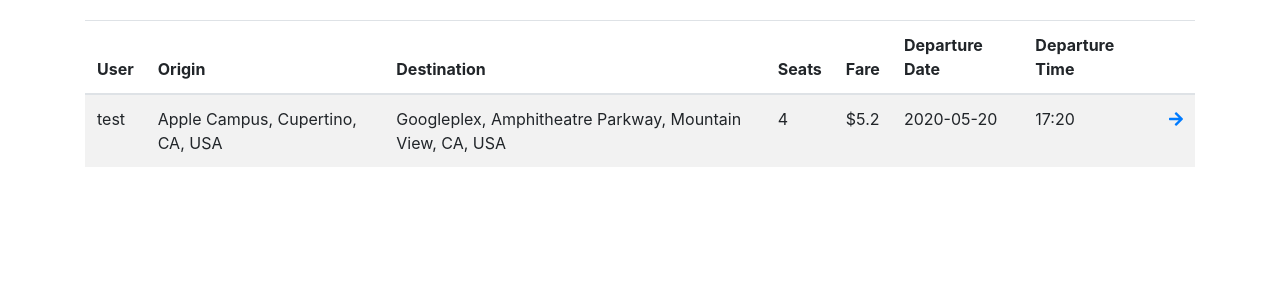
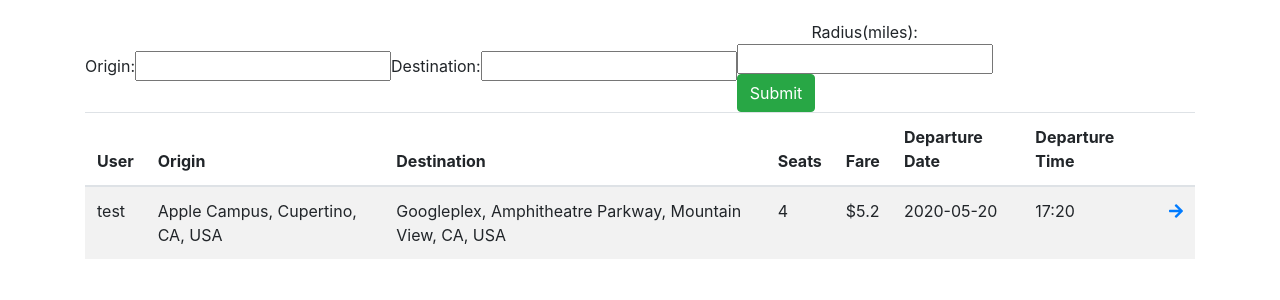
Before and after one commit to tryuan99/roadtrip, a Flask app: page /trips in a window 1280 px wide. Shown: the part 118-418 px from the top of the page. Run offline with Flask 2, Linux system fonts and the light colour scheme; the visitor is signed in with stand-in values (Sample User, id 1); data that the repository does not hold is empty; some libraries are stand-ins or nearby versions.

Commit message:
started trip_list radius

```diff
--- a/app.py
+++ b/app.py
@@ -83,8 +83,10 @@ def register():
 
 
 @app.route('/trips', methods=['GET', 'POST'])
+@app.route('/trips/<radius><originLat><originLng><destinationLat><destinationLng>', methods=[])
 @login_required
 def trips():
+
     if request.method == 'POST':
         id = uuid.uuid4()
         username = session['username']
@@ -105,6 +107,14 @@ def trips():
             )
         )
         return redirect(url_for('trip', id=id))
+
+
+    radius = request.args.get('radius', None)
+    originLat = request.args.get('originLat', None)
+    originLng = request.args.get('originLng', None)
+    destinationLat = request.args.get('destinationLat', None)
+    destinationLng = request.args.get('destinationLng', None)
+
 
     all_trips = database.fetchall('SELECT * FROM trips WHERE DATE >= date("now");')
     trips = list(map(get_trip_obj, all_trips))
--- a/templates/trip_list.html
+++ b/templates/trip_list.html
@@ -9,6 +9,26 @@
 {% endblock %}
 
 {% block content %}
+    <div class="form-inline">
+        <label for="origin">Origin:</label>
+        <input class="form-group" type="text" id="origin-input" name="origin">
+
+        <label for="destination">Destination:</label>
+        <input class="form-group" type="text" id="destination-input" name="destination">
+
+        <form action="/trips" method="get">
+            <label for="radius">Radius(miles):</label>
+            <input class="form-group" type="number" min="0" id="radius" name="radius">
+
+            <input type="hidden" id="originLat-input" name="originLat">
+            <input type="hidden" id="originLng-input" name="originLng">
+
+            <input type="hidden" id="destinationLat-input" name="destinationLat">
+            <input type="hidden" id="destinationLng-input" name="destinationLng">
+
+            <button type="submit" class="btn btn-success">Submit</button>
+        </form>
+    </div>
     <table class="table table-striped table-hover">
         <thead>
         <tr>
```
